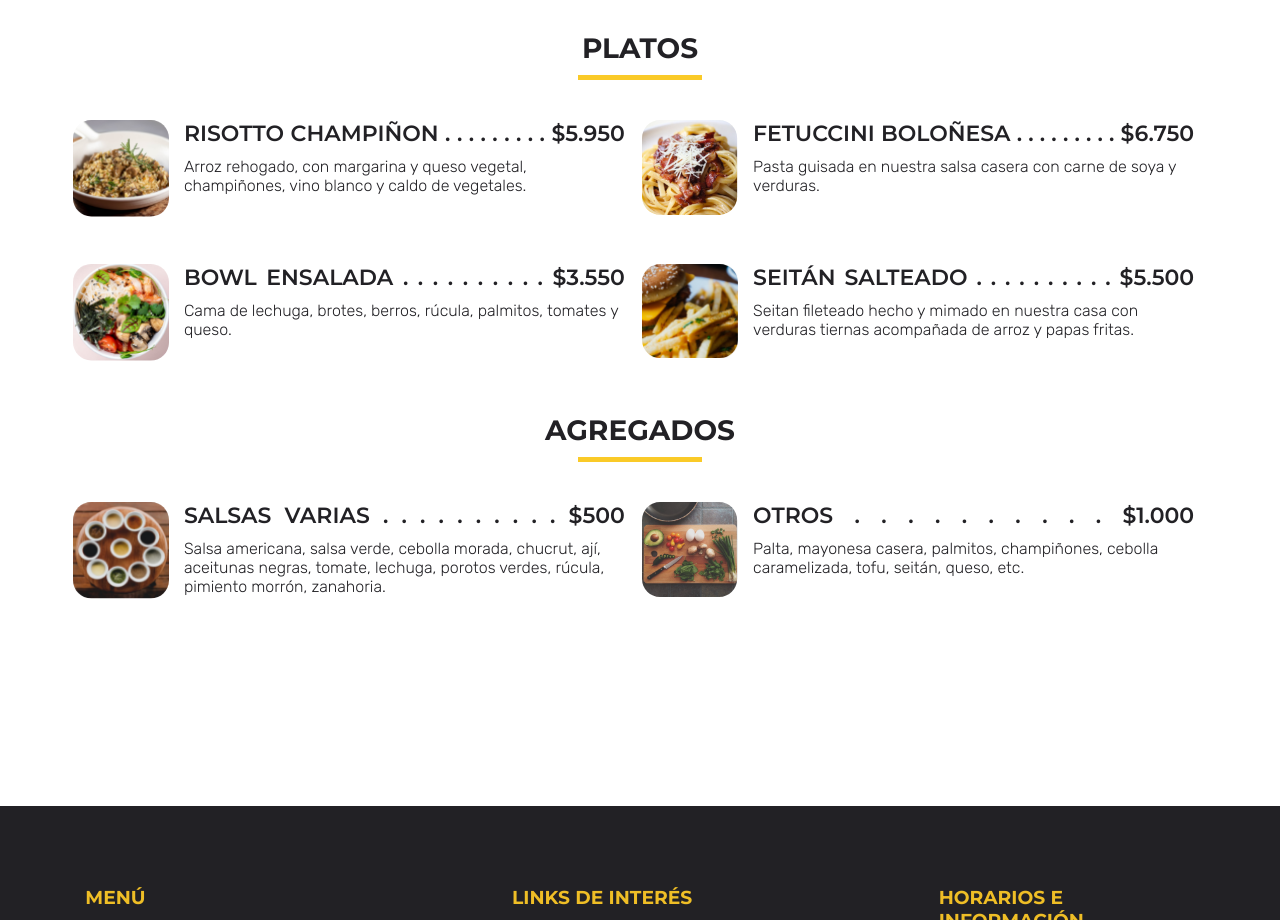
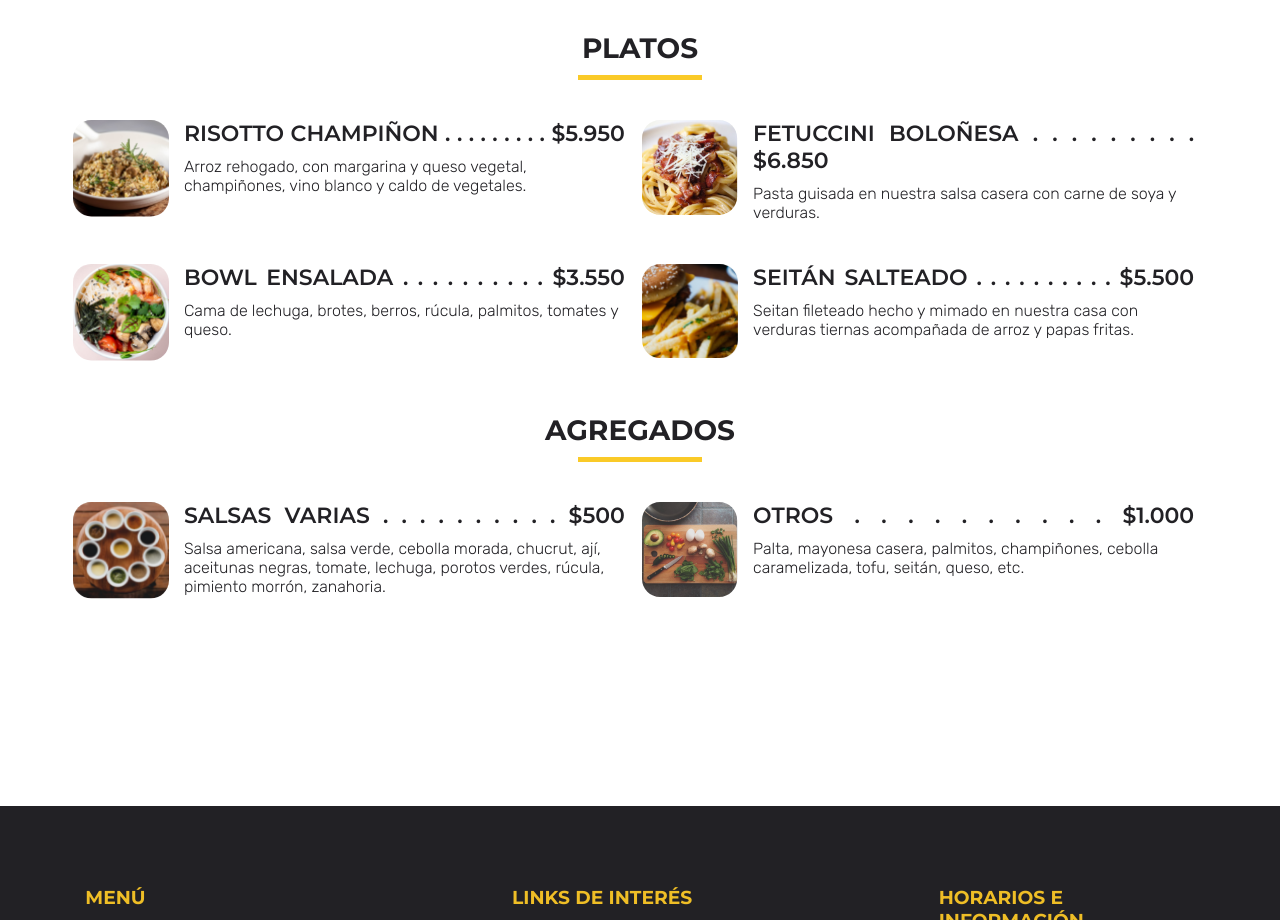
Before and after one commit to bellybelly21/Lunita-catcafe, a plain HTML site: page carta.html in a window 1280 px wide. Shown: the part 1829-2749 px from the top of the page. Drawn offline with nearby package versions, Linux system fonts and the light colour scheme; a web font is replaced by a local one.

Commit message:
Nueva versión

```diff
--- a/carta.html
+++ b/carta.html
@@ -307,7 +307,7 @@
                                         <img src="assets\img\producto-14.png" alt="imagen de un sándwich" class="img-rectangulo" width="96px">
                                         </div>
                                         <div class="texto-carta">
-                                        <h5>fetuccini boloñesa <span class="puntitos-carta"> . . . . . . . . . </span> $6.750</h5>
+                                        <h5>fetuccini boloñesa <span class="puntitos-carta"> . . . . . . . . . </span> $6.850</h5>
                                         <p class="p-carta">
                                             Pasta guisada en nuestra salsa casera con carne de soya y verduras.
                                         </p>
```
